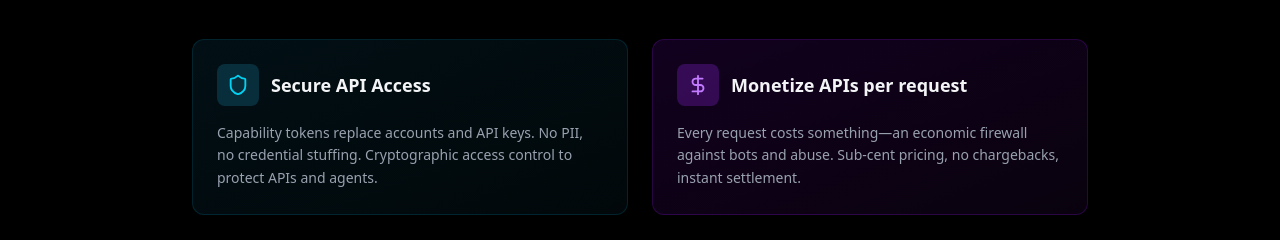
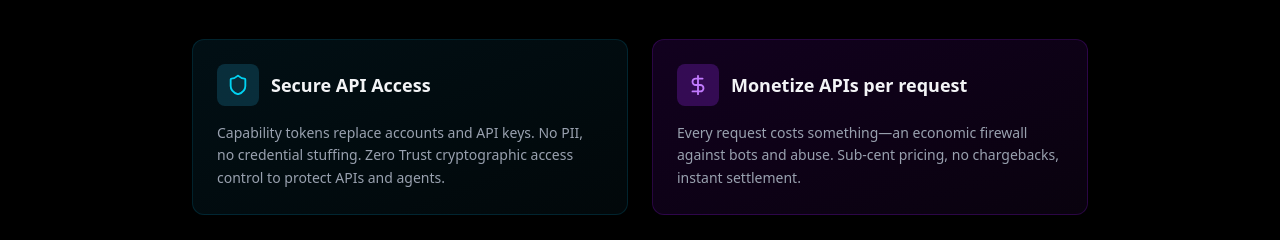
Before and after one commit to SatGate-io/satgate, a Next.js app in the folder satgate-landing/: page / in a window 1280 px wide. Shown: the part 900-1140 px from the top of the page. Built offline with nearby package versions, Linux system fonts and the light colour scheme.

Commit message:
copy: Add Zero Trust to Secure API Access description

```diff
--- a/satgate-landing/app/page.tsx
+++ b/satgate-landing/app/page.tsx
@@ -186,7 +186,7 @@ const LandingPage = () => {
                 <h3 className="font-bold text-lg">Secure API Access</h3>
               </div>
               <p className="text-gray-400 text-sm leading-relaxed">
-                Capability tokens replace accounts and API keys. No PII, no credential stuffing. Cryptographic access control to protect APIs and agents.
+                Capability tokens replace accounts and API keys. No PII, no credential stuffing. Zero Trust cryptographic access control to protect APIs and agents.
               </p>
             </div>
             <div className="p-6 rounded-xl bg-gradient-to-br from-purple-950/30 to-purple-900/10 border border-purple-800/30 hover:border-purple-600/50 transition">
```
